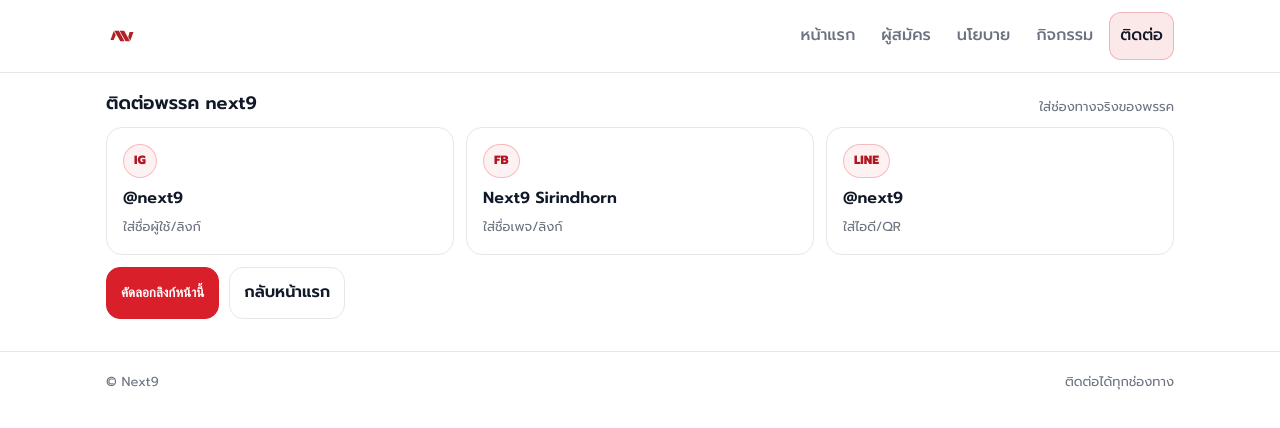
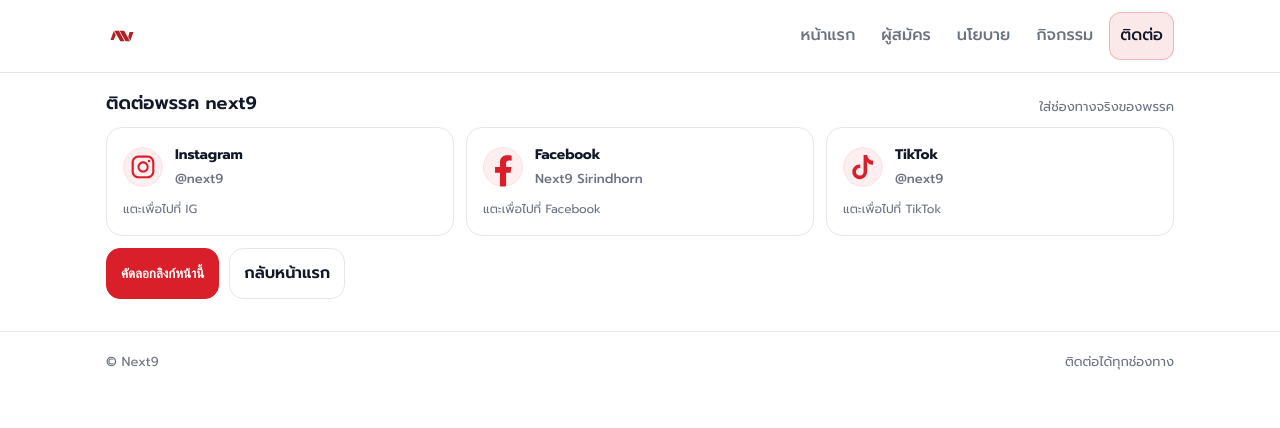
Before and after one commit to DARWINZY/next9, a plain HTML site: page contact.html in a window 1280 px wide. Drawn offline with Linux system fonts and the light colour scheme.

Commit message:
contact icon

```diff
--- a/contact.html
+++ b/contact.html
@@ -57,22 +57,51 @@
       </div>
 
       <div class="grid3">
-        <div class="item">
-          <span class="tag red">IG</span>
-          <h3>@next9</h3>
-          <p>ใส่ชื่อผู้ใช้/ลิงก์</p>
-        </div>
-        <div class="item">
-          <span class="tag red">FB</span>
-          <h3>Next9 Sirindhorn</h3>
-          <p>ใส่ชื่อเพจ/ลิงก์</p>
-        </div>
-        <div class="item">
-          <span class="tag red">LINE</span>
-          <h3>@next9</h3>
-          <p>ใส่ไอดี/QR</p>
-        </div>
+
+        <!-- IG -->
+        <a class="social-card" href="https://instagram.com/USERNAME" target="_blank" rel="noopener">
+          <div class="social-row">
+            <img class="social-icon" src="assets/icons/social/ig.svg" alt="Instagram">
+            <div class="social-text">
+              <div class="social-title">Instagram</div>
+              <div class="social-handle">@next9</div>
+            </div>
+          </div>
+          <div class="social-hint">แตะเพื่อไปที่ IG</div>
+        </a>
+
+        <!-- FB -->
+        <a class="social-card" href="https://facebook.com/PAGE_OR_PROFILE" target="_blank" rel="noopener">
+          <div class="social-row">
+            <img class="social-icon" src="assets/icons/social/fb.svg" alt="Facebook">
+            <div class="social-text">
+              <div class="social-title">Facebook</div>
+              <div class="social-handle">Next9 Sirindhorn</div>
+            </div>
+          </div>
+          <div class="social-hint">แตะเพื่อไปที่ Facebook</div>
+        </a>
+
+        <!-- TikTok -->
+        <a class="social-card"
+          href="https://www.tiktok.com/@USERNAME"
+          target="_blank"
+          rel="noopener">
+          <div class="social-row">
+            <img class="social-icon"
+                src="assets/icons/social/tiktok.svg"
+                alt="TikTok">
+            <div class="social-text">
+              <div class="social-title">TikTok</div>
+              <div class="social-handle">@next9</div>
+            </div>
+          </div>
+          <div class="social-hint">แตะเพื่อไปที่ TikTok</div>
+        </a>
+
+
       </div>
+
 
       <div class="cta-row" style="margin-top:12px">
         <button class="btn btn-primary" data-copy-link>คัดลอกลิงก์หน้านี้</button>
--- a/styles.css
+++ b/styles.css
@@ -306,3 +306,50 @@
   cursor:pointer;
   font-size:18px;
 }
+/* ---- Social cards (contact) ---- */
+.social-card{
+  display:block;
+  padding:16px;
+  border-radius: var(--radius);
+  border:1px solid var(--line);
+  background: var(--card);
+  transition: transform .06s ease, background .2s ease;
+}
+.social-card:hover{
+  background: var(--surface);
+}
+.social-card:active{
+  transform: translateY(1px);
+}
+
+.social-row{
+  display:flex;
+  gap:12px;
+  align-items:center;
+}
+
+.social-icon{
+  width:40px;
+  height:40px;
+  flex: 0 0 40px;
+  display:block;
+}
+
+.social-title{
+  font-weight:700;
+  font-size:14px;
+  color: var(--text);
+}
+
+.social-handle{
+  font-weight:500;
+  font-size:13px;
+  color: var(--muted);
+  margin-top:2px;
+}
+
+.social-hint{
+  margin-top:10px;
+  font-size:12px;
+  color: var(--muted);
+}
```
Also changed, not shown: assets/icons/social/fb.svg (added), assets/icons/social/ig.svg (added), assets/icons/social/tiktok.svg (added).
